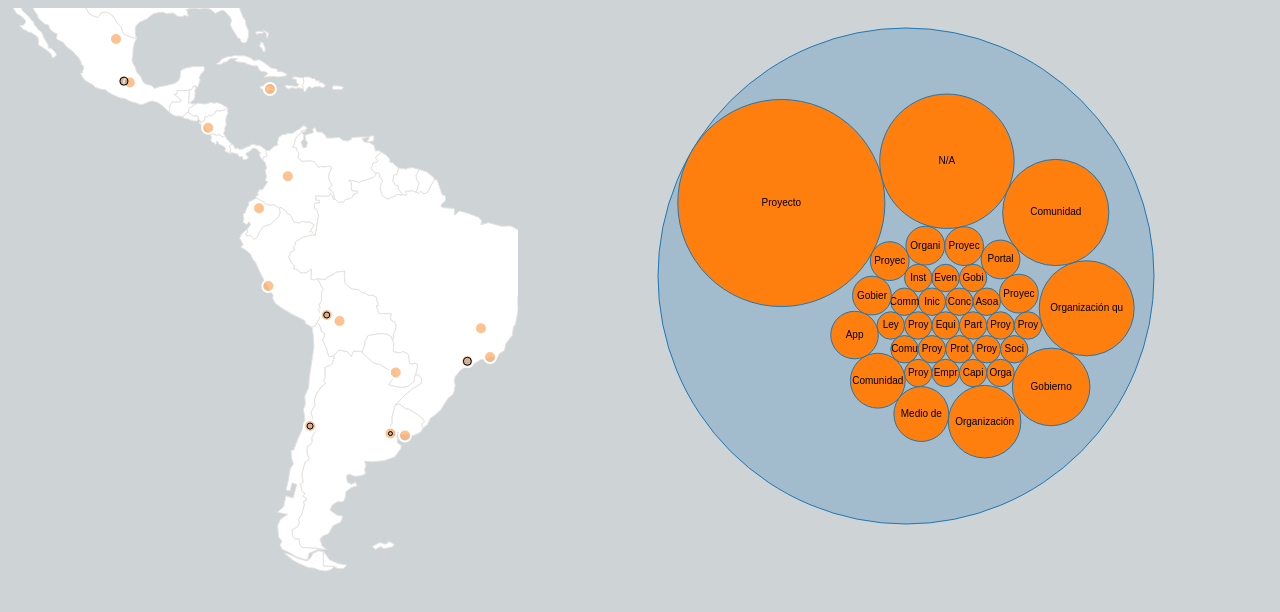
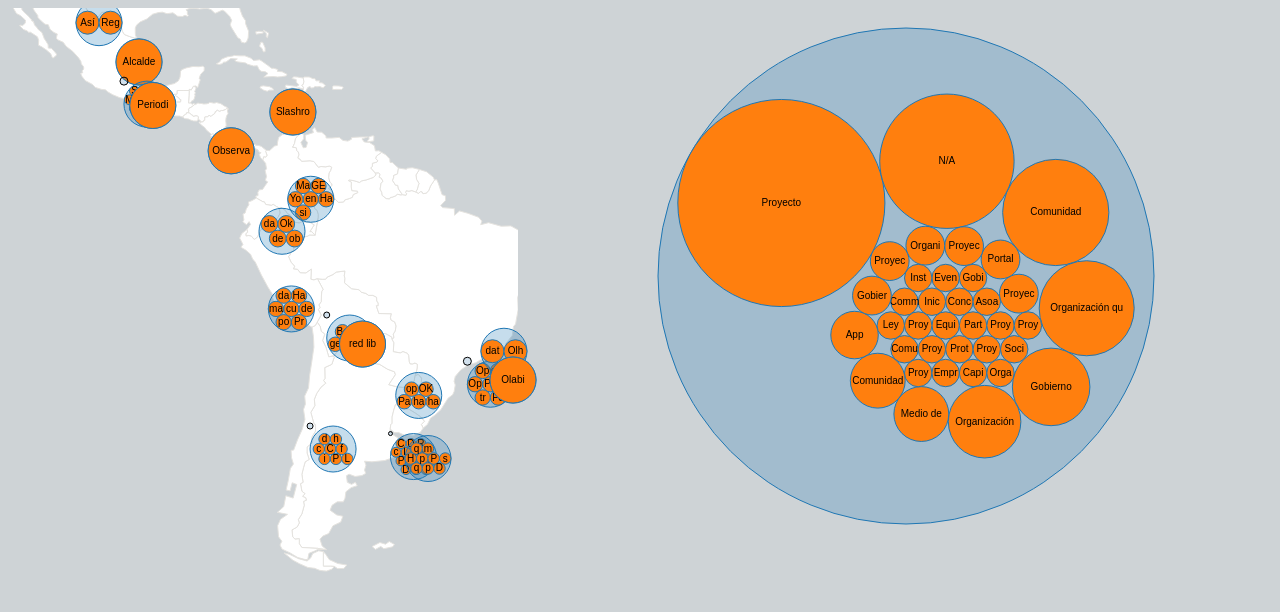
Before and after one commit to Soviet-Genosha/abrelatam-viz, a website: page public/index.html in a window 1280 px wide. Drawn offline with Linux system fonts and the light colour scheme; a web font is replaced by a local one.

Commit message:
ahi estan el packing

```diff
--- a/public/index.html
+++ b/public/index.html
@@ -41,7 +41,9 @@
 
 
   <script src="/scripts/map.js"></script>
+  <script src="/scripts/map-circle-packing.js"></script>
   <script src="/scripts/relationships.js"></script>
+
   <!-- <script src="/scripts/animated-cloud.js"></script> -->
   <script src="/scripts/simple-cloud.js"></script>
 
--- a/public/scripts/animated-cloud.js
+++ b/public/scripts/animated-cloud.js
@@ -82,7 +82,7 @@ window.abreLatam.cloud = {
             .call(force.drag)
 
             .on('mouseover', function(d){
-                console.log(d.name,d.count);
+
             });
             node.append("text")
                 .text(function(d) { return d.name; })
--- a/public/scripts/app.js
+++ b/public/scripts/app.js
@@ -5,10 +5,12 @@ $(document).ready(function(){
 
     var ready = function(error, projects, cities,us,relations){
 
+
         window.abreLatam.map.load();
-        window.abreLatam.map.setupBubbles(cities);
+        window.abreLatam.packedCircles.load(window.abreLatam.map.map,cities,projects);
+        window.abreLatam.cloud.load(projects);
         window.abreLatam.relationships.load(us, cities, relations);
-        window.abreLatam.cloud.load(projects);
+
     };
     queue()
             .defer(d3.json, "data/abrelatam-v1.json")
--- /dev/null
+++ b/public/scripts/map-circle-packing.js
@@ -0,0 +1,136 @@
+window.abreLatam = window.abreLatam || {};
+window.abreLatam.packedCircles = {
+
+
+	load: function(map,cities,projects){
+		map.addPlugin('packedCircles', function ( layer, data ) {
+		   			// hold this in a closure
+		    var self = this;
+
+		    // a class you'll add to the DOM elements
+		    var className = 'bigCircles';
+
+		    // make a D3 selection.
+		    var bubbles = layer
+		           .selectAll(className)
+		           .data( data, JSON.stringify );
+
+		    // bubbles
+		    //   .enter()
+		    //     .append('circle')
+		    //     .attr('class', className) //remember to set the class name
+		    //     .attr('cx', function ( datum ) {
+		    //     	console.log(datum);
+		    //       return self.latLngToXY(datum.google.latitude, datum.google.longitude)[0];
+		    //     })
+		    //     .attr('cy', function ( datum ) {
+		    //       return self.latLngToXY(datum.google.latitude, datum.google.longitude)[1];
+		    //     })
+		    //     .attr('r', 10);
+
+
+ 			var padding = 5, // separation between same-color nodes
+            	clusterPadding = 15, // separation between different-color nodes
+            	maxRadius = 30;
+
+            var projectsByCity = _.groupBy(projects, 'Ciudad');
+
+            var nodes = [];
+            var i = 0;
+            for(var k in projectsByCity){
+
+
+            	if (k !== ""){
+            		var city;
+	            	for (var i = 0; i < cities.length; i++) {
+	            		c = cities[i];
+	            		if (c.city === k){
+	            			city = c;
+	            		}
+	            	};
+
+	            	projectsByCity[k] = projectsByCity[k].map(function(d){
+	            		d.size = 1;
+	            		return d;
+	            	});
+	                nodes.push({
+	                    "cluster":0,
+	                    "name": k,
+	                    "geo" : city,
+	                    "children" : projectsByCity[k],
+	                    "count": projectsByCity[k].length,
+	                    "size":projectsByCity[k].length
+	                });
+            	}
+                i++;
+            }
+
+
+            for (var i = 0; i < nodes.length; i++) {
+            	var n = nodes[i];
+            	 var root = {
+	            	name: "root",
+	            	children: n.children
+	            };
+
+				var diameter = 50,
+				    format = d3.format(",d");
+
+				var pack = d3.layout.pack()
+				    .size([diameter - 4, diameter - 4])
+				    .value(function(d) { return d.size; });
+
+				var xy = self.latLngToXY(n.geo.google.latitude, n.geo.google.longitude);
+
+
+				var svg = d3.select("svg")
+				  .append("g")
+				  .attr('class', 'packed-circles')
+				    .attr("transform", "translate(" + xy[0] + "," + xy[1] + ")");
+
+
+				 var node = svg.datum(root)
+				 	   .selectAll(".node")
+				      .data(pack.nodes)
+				    .enter().append("g")
+				      .attr("class",
+				      	function(d) { return d.children ? "node" : "leaf node"; })
+				      .attr("transform",
+				      	function(d) {
+				      		return "translate(" + d.x + "," + d.y + ")";
+				      	});
+
+				  node.append("title")
+				      .text(function(d) { return d.Nombre + (d.children ? "" : ": " + format(d.size)); });
+
+				  node.append("circle")
+				      .attr("r", function(d) { return d.r; });
+
+				  node.filter(function(d) { return !d.children; })
+				  	  .append("text")
+				      .attr("dy", ".3em")
+				      .style("text-anchor", "middle")
+				      .text(function(d) { return d.Nombre.substring(0, d.r / 3); });
+
+				d3.select(self.frameElement).style("height", diameter + "px");
+
+
+            };
+
+
+
+
+
+
+
+
+
+
+
+
+
+		});
+
+		map.packedCircles( projects );
+	},
+};
--- a/public/scripts/relationships.js
+++ b/public/scripts/relationships.js
@@ -33,7 +33,7 @@ window.abreLatam.relationships = {
 		        if (source && target){
 		    		source.outgoing.push(link);
 		    		target.incoming.push(link);
-		    		console.log(link)
+
 		        }
 		  });
 
--- a/public/scripts/simple-cloud.js
+++ b/public/scripts/simple-cloud.js
@@ -27,14 +27,13 @@ window.abreLatam.cloud = {
                 });
                 i++;
             }
-            console.log(nodes);
 
             var root = {
             	name: "root",
             	children : nodes,
             };
 
-
+            console.log(root);
 			var diameter = 500,
 			    format = d3.format(",d");
 
```
